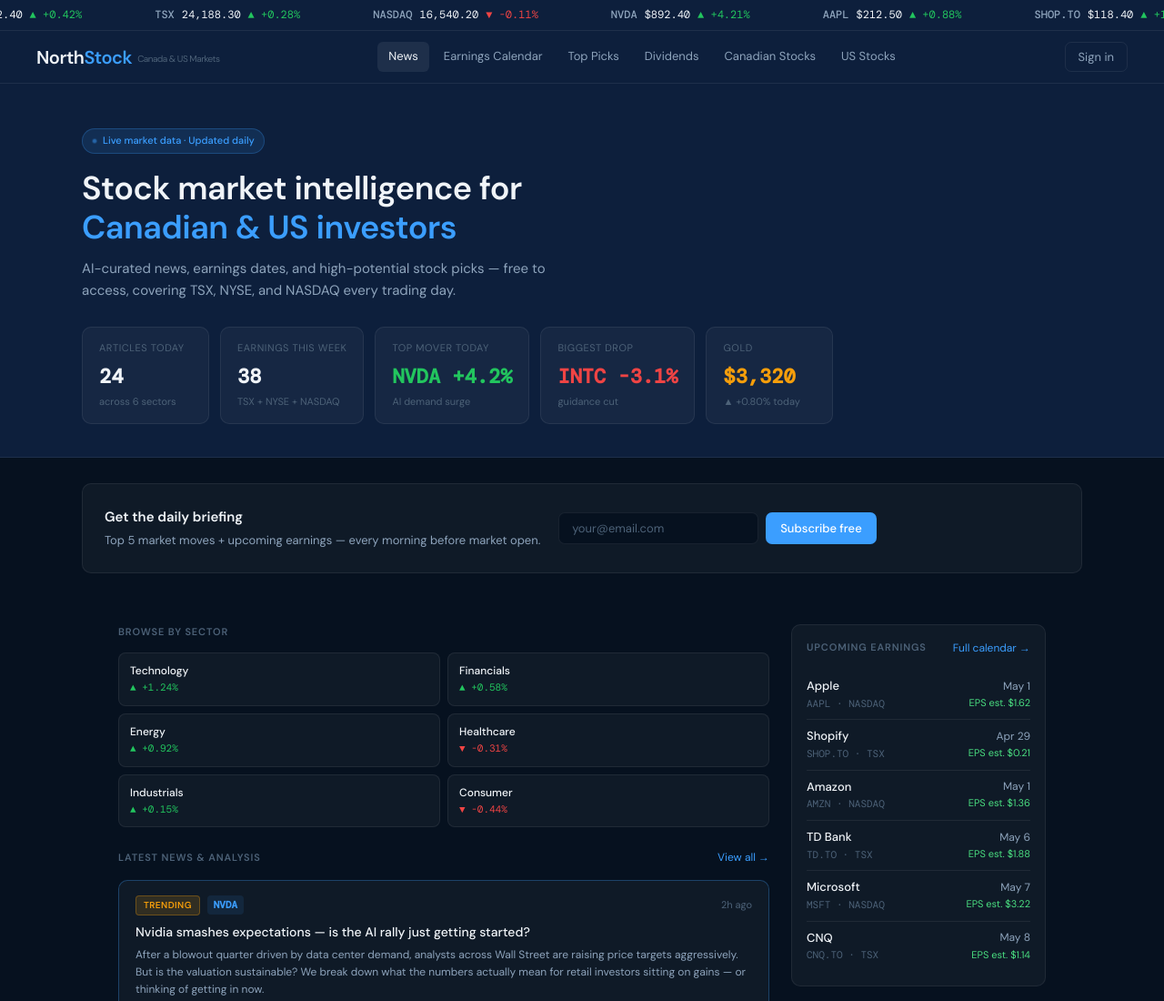
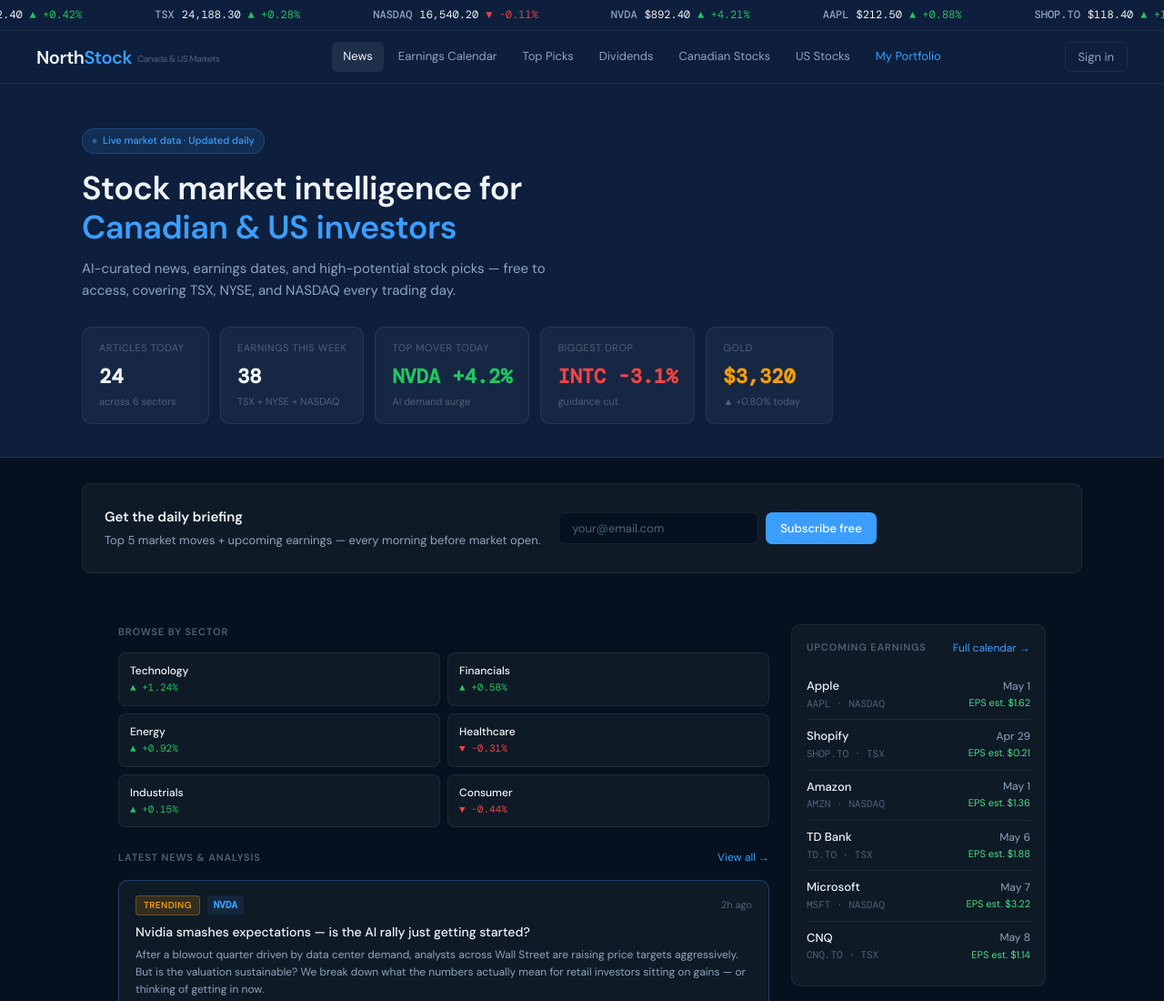
Before and after one commit to contactnorthstock-ai/northstock, a website: page index.template.html in a window 1280 px wide. Shown: the top 1100 px of the page at 91% size. Drawn offline with nearby package versions, Linux system fonts and the light colour scheme.

Commit message:
Update index.template.html

```diff
--- a/index.template.html
+++ b/index.template.html
@@ -357,6 +357,7 @@
     <a href="#">Dividends</a>
     <a href="#">Canadian Stocks</a>
     <a href="#">US Stocks</a>
+    <a href="northstock-portfolio-live.html" style="color:#3b9eff">My Portfolio</a>
   </div>
   <div class="nav-right">
     <button class="btn-ghost">Sign in</button>
```
